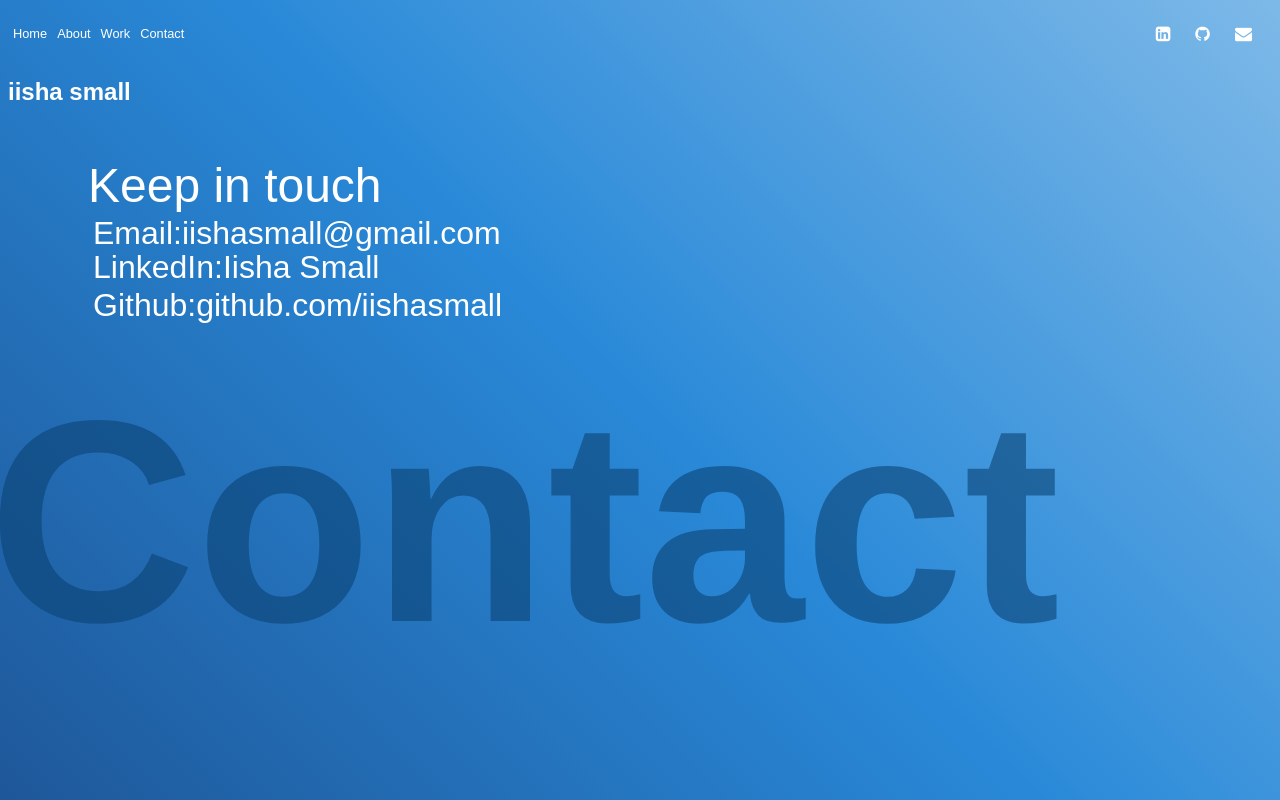
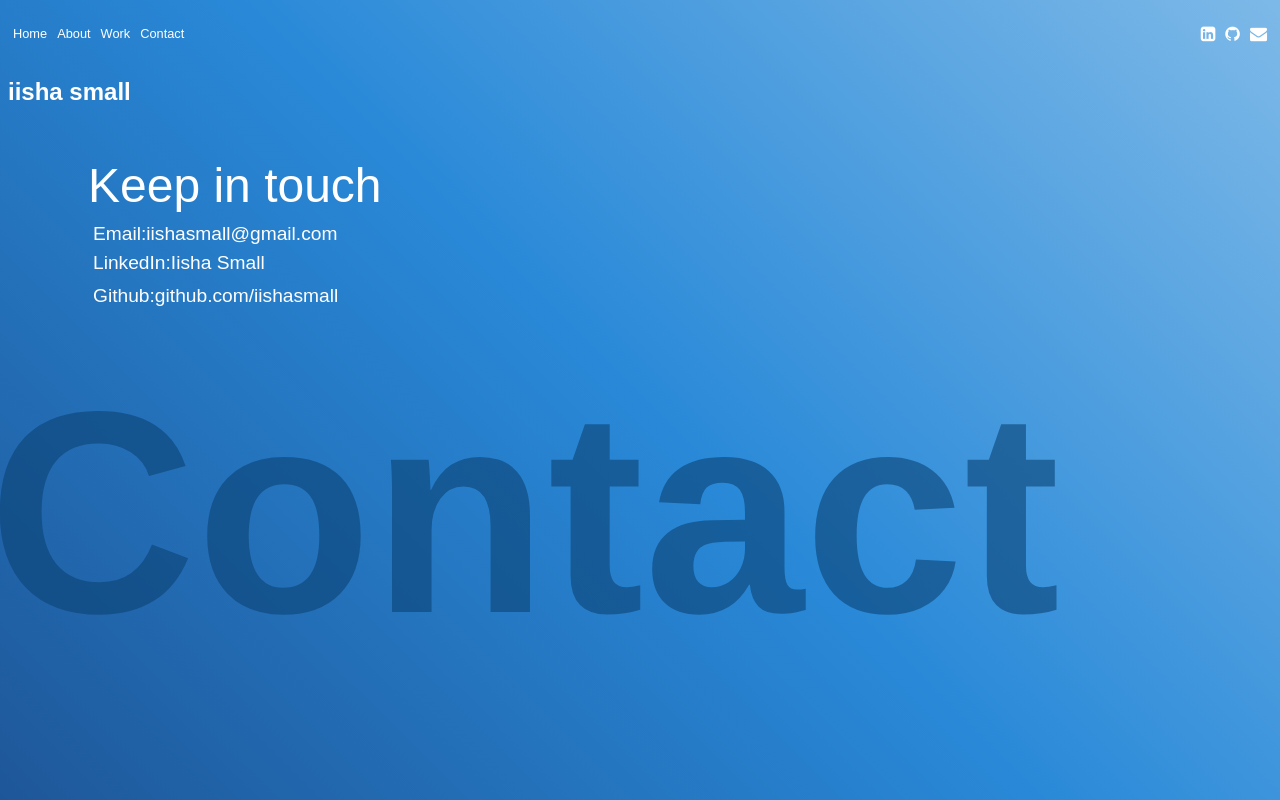
Before and after one commit to iishasmall/portfolio-site-react, a React (Create React App) app: page /contact in a window 1280 px wide. Built offline with nearby package versions, Linux system fonts and the light colour scheme.

Commit message:
added rollover states to top navigation

```diff
--- a/src/App.css
+++ b/src/App.css
@@ -122,7 +122,9 @@ a:visited {
 .info-nav li {
   list-style: none;
   justify-content: space-between;
-  padding-right: 15px; }
+  padding-right: 15px;
+  padding: 0px;
+  margin: 0px; }
 
 .home-bg-text {
   font-size: 15rem;
@@ -166,18 +168,16 @@ a:visited {
   line-height: 1; }
 
 .email-text {
-  font-size: 2rem;
+  font-size: 3rem;
   font-family: 'open_sanslight', sans-serif;
   color: #ffffff;
   z-index: 3; }
-  @media (max-width: 375px) {
-    .email-text {
-      font-size: 1.25rem; } }
-  .email-text a {
-    font-size: 2rem; }
-    @media (max-width: 375px) {
-      .email-text a {
-        font-size: 1.5rem; } }
+
+.email-link a {
+  font-size: 1.2rem;
+  line-height: 2;
+  font-family: 'open_sanslight', sans-serif;
+  color: #ffffff; }
 
 .contact-subhead {
   font-family: 'open_sanssemibold', sans-serif;
--- a/src/App.js
+++ b/src/App.js
@@ -1,52 +1,119 @@
 import React from 'react';
 import { BrowserRouter as Router, Route, NavLink } from 'react-router-dom';
 import { Component } from 'react';
+import { TweenMax } from 'gsap';
 import About from './components/About';
 import Home from './components/Home';
 import Contact from './components/Contact';
 
 
 
+
 import './App.css';
+
 
 class App extends Component {
 
     componentDidMount() {
 
-        const resize = () => {
-            console.log('resizing window');
-        }
-        window.onresize = resize;
 
 
 
     }
 
 
+
+    mouseOver(e) {
+        const btn = e.currentTarget;
+        TweenMax.to(btn, .25, { color: "#000" });
+
+    }
+
+    mouseOut(e) {
+        const btn = e.currentTarget;
+        TweenMax.to(btn, .25, { color: "#fff" });
+
+    }
+
+    iconMouseOver(e) {
+        const btn = e.currentTarget;
+        TweenMax.to(btn, .25, { scale: 2 });
+
+    }
+
+    iconMouseOut(e) {
+        const btn = e.currentTarget;
+        TweenMax.to(btn, .25, { scale: 1 });
+    }
+
+
     render() {
         return (
 
+
+
             < Router >
                 <div>
+                    {/*   SECTION NAV CONTAINER CONTENT STARTS ==============*/}
                     <div className="nav-container">
                         <div className="site-nav-container">
                             <nav className="nav-styling">
-                                <NavLink exact to="/">Home</NavLink>
-                                <NavLink to="/about">About</NavLink>
-                                <span><a href="http://www.google.com" target="_blank" rel="noopener noreferrer">Work</a></span>
-                                <NavLink to="/contact">Contact</NavLink>
+                                <NavLink exact to="/"
+                                    onMouseOver={this.mouseOver.bind(this)}
+                                    onMouseOut={this.mouseOut.bind(this)}>
+                                    Home
+                                   </NavLink>
+                                <NavLink to="/about"
+                                    onMouseOver={this.mouseOver.bind(this)}
+                                    onMouseOut={this.mouseOut.bind(this)}>
+                                    About
+                                </NavLink>
+                                <span>
+                                    <a href="http://www.google.com"
+                                        target="_blank" rel="noopener noreferrer"
+                                        onMouseOver={this.mouseOver.bind(this)}
+                                        onMouseOut={this.mouseOut.bind(this)}>
+                                        Work</a>
+                                </span>
+                                <NavLink to="/contact"
+                                    onMouseOver={this.mouseOver.bind(this)}
+                                    onMouseOut={this.mouseOut.bind(this)}>
+                                    Contact
+                                </NavLink>
                             </nav>
                         </div>
+                        {/*   SECTION NAV CONTAINER CONTENT ENDS ==============*/}
 
+                        {/* ICON NAV CONTAINER CONTENT STARTS ==============*/}
                         <div className="info-nav-container">
 
                             <ul className="info-nav">
 
-                                <li><a href="https://www.linkedin.com/in/iisha-small-3689931/" target="_blank" rel="noopener noreferrer"> <i className="fa fa-linkedin-square fa-lg" aria-hidden="false"></i></a></li>
-                                <li><a href="https://github.com/iishasmall" target="_blank" rel="noopener noreferrer"><i className="fa fa-github fa-lg" aria-hidden="false"></i></a></li>
-                                <li><a href="mailto:iishasmall@iishasmall.com" target="_blank" rel="noopener noreferrer"><i className="fa fa-envelope fa-lg" aria-hidden="false"></i></a></li>
+                                <li onMouseOver={this.iconMouseOver.bind(this)}
+                                    onMouseOut={this.iconMouseOut.bind(this)}>
+                                    <a href="https://www.linkedin.com/in/iisha-small-3689931/"
+                                        target="_blank" rel="noopener noreferrer" >
+                                        <i className="fa fa-linkedin-square fa-lg" aria-hidden="false"></i>
+                                    </a>
+                                </li>
+                                <li onMouseOver={this.iconMouseOver.bind(this)}
+                                    onMouseOut={this.iconMouseOut.bind(this)}>
+                                    <a href="https://github.com/iishasmall"
+                                        target="_blank" rel="noopener noreferrer">
+                                        <i className="fa fa-github fa-lg" aria-hidden="false"></i>
+                                    </a>
+                                </li>
+                                <li onMouseOver={this.iconMouseOver.bind(this)}
+                                    onMouseOut={this.iconMouseOut.bind(this)}>
+                                    <a href="mailto:iishasmall@iishasmall.com"
+                                        target="_blank" rel="noopener noreferrer">
+                                        <i className="fa fa-envelope fa-lg" aria-hidden="false"></i>
+                                    </a>
+                                </li>
                             </ul>
                         </div>
+                        {/* ICON NAV CONTAINER CONTENT ENDS ==============*/}
+
                     </div>
 
                     <h2 className="name-txt">iisha small</h2>
--- a/src/components/About.js
+++ b/src/components/About.js
@@ -19,7 +19,12 @@ class About extends Component {
 
     }
 
+    window.addEventListener("resize", resizeHandler);
 
+
+    function resizeHandler() {
+
+    }
 
   }
   render() {
--- a/src/components/Contact.js
+++ b/src/components/Contact.js
@@ -35,9 +35,9 @@ class Contact extends Component {
             <div>
                 <h1 ref={subhead => this.subhead = subhead} className="contact-subhead">Keep in touch</h1>
                 <div ref={c => this.container = c}>
-                    <h2 ref={email => this.email = email} className="email-text"><a href="mailto:iishasmall@gmail.com" rel="noopener noreferrer">Email:iishasmall@gmail.com</a></h2>
-                    <h2 ref={linkedin => this.linkedin = linkedin} className="email-text"><a href="https://www.linkedin.com/in/iisha-small-3689931/" target="_blank" rel="noopener noreferrer">LinkedIn:Iisha Small</a></h2>
-                    <h2 ref={github => this.github = github} className="email-text"><a href="https://github.com/iishasmall" target="_blank" rel="noopener noreferrer">Github:github.com/iishasmall</a></h2>
+                    <h2 ref={email => this.email = email} className="email-link"><a href="mailto:iishasmall@gmail.com" rel="noopener noreferrer">Email:iishasmall@gmail.com</a></h2>
+                    <h2 ref={linkedin => this.linkedin = linkedin} className="email-link"><a href="https://www.linkedin.com/in/iisha-small-3689931/" target="_blank" rel="noopener noreferrer">LinkedIn:Iisha Small</a></h2>
+                    <h2 ref={github => this.github = github} className="email-link"><a href="https://github.com/iishasmall" target="_blank" rel="noopener noreferrer">Github:github.com/iishasmall</a></h2>
                     <h3 ref={textbg => this.textbg = textbg} className="contact-bg-text">Contact</h3>
                 </div>
 
--- a/src/components/Home.js
+++ b/src/components/Home.js
@@ -35,12 +35,12 @@ class Home extends Component {
         return (
             <div>
 
-                <h2 ref={text1 => this.text1 = text1} className="home-hello-text">Hello</h2>
-                <h2 ref={text2 => this.text2 = text2} className="home-hello-text">I'm </h2>
-                <h2 ref={text2a => this.text2a = text2a} className="home-hello-text"> a</h2>
-                <h2 ref={text3 => this.text3 = text3} className="home-hello-text">Front</h2>
-                <h2 ref={text3a => this.text3a = text3a} className="home-hello-text">End</h2>
-                <h2 ref={text3b => this.text3b = text3b} className="home-hello-text">Developer</h2>
+                <h2 ref={text1 => this.text1 = text1} className="home-hello-text home-text1">Hello</h2>
+                <h2 ref={text2 => this.text2 = text2} className="home-hello-text home-text2">I'm </h2>
+                <h2 ref={text2a => this.text2a = text2a} className="home-hello-text home-text2a"> a</h2>
+                <h2 ref={text3 => this.text3 = text3} className="home-hello-text home-text3">Front</h2>
+                <h2 ref={text3a => this.text3a = text3a} className="home-hello-text home-text3a">End</h2>
+                <h2 ref={text3b => this.text3b = text3b} className="home-hello-text home-text3b">Developer</h2>
             </div >
         )
     }
--- a/src/components/component-animations/HomeAnimations.js
+++ b/src/components/component-animations/HomeAnimations.js
@@ -106,3 +106,10 @@ export function desktopAnimation(text1, text2, text2a, text3, text3a, text3b) {
     TweenMax.to(text3a, .5, { y: -490, opacity: 1, delay: 1 });
     TweenMax.to(text3b, .5, { y: -630, opacity: 1, delay: 1.1 });
 }
+
+
+//WINDOW RESIZE ANIMATION =================
+
+export function onResize(text1, text2, text2a, text3, text3a, text3b) {
+
+}
--- a/src/imports/_contact.scss
+++ b/src/imports/_contact.scss
@@ -8,23 +8,19 @@
 }
 
 .email-text{
-    font-size: 2rem;
+    font-size: 3rem;
     font-family: 'open_sanslight', sans-serif;
     color:$bodyContentColor;
     z-index:3;
-    @media(max-width:375px){
-        font-size: 1.25rem;
 
-    }
 
-    a {
-       font-size: 2rem;
+}
 
-       @media(max-width:375px){
-        font-size: 1.5rem;
-
-     }
-    }
+.email-link a{
+    font-size: 1.2rem;
+    line-height:2;
+    font-family: 'open_sanslight', sans-serif;
+    color:$bodyContentColor;
 }
 
 .contact-subhead {
--- a/src/imports/_nav.scss
+++ b/src/imports/_nav.scss
@@ -9,6 +9,9 @@ a{
     font-family: 'open_sanslight', sans-serif;
     font-weight:200;
 }
+
+
+
 
 
 
@@ -42,4 +45,6 @@ a:visited{
     list-style:none;
     justify-content: space-between;
     padding-right: 15px;
+    padding: 0px;
+    margin: 0px;
 }
```
Also changed, not shown: src/imports/_home.scss (+7 -0 lines), src/components/component-animations/AboutAnimations.js (line endings or trailing spaces).
